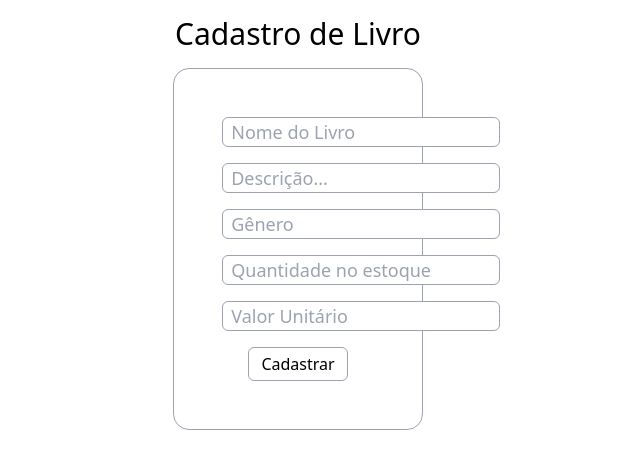
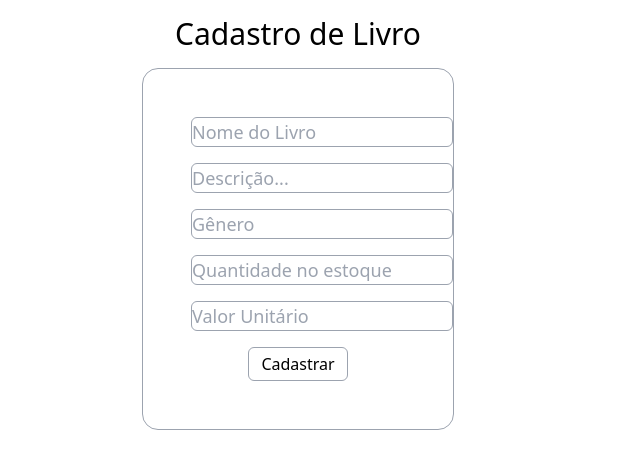
Before and after one commit to LeonardoGuerrini/sistemacadastrolivros, a PHP site: page /cadastrolivro.php in a window 1280 px wide. Shown: the part 56-525 px from the top of the page, without its empty margins (342-982 px from the left). Run offline with PHP 8.4, Linux system fonts and the light colour scheme; the visitor is signed in with stand-in values (Sample User, id 1); some libraries are stand-ins or nearby versions.

Commit message:
Add files via upload

```diff
--- a/cadastrolivro.php
+++ b/cadastrolivro.php
@@ -31,33 +31,33 @@ if (!isset($_SESSION['id'])) {
         </ul>
     </nav>
 
-    <section class="flex flex-col text-center m-4">
+    <section class="flex flex-col text-center m-4 ">
         <h1 class="text-3xl">Cadastro de Livro</h1>
-        <form action="" method="post" class="border rounded-2xl border-gray-400 m-auto mt-4 w-1/5 p-10">
-            <input type="text" name="nomelivro" id="nomelivro" placeholder="Nome do Livro" class="border rounded-md border-gray-400 text-lg m-2 px-2" required>
-            <input type="text" name="descricao" id="descricao" placeholder="Descrição..." class="border rounded-md border-gray-400 text-lg m-2 px-2" required>
-            <input type="text" name="genero" id="genero" placeholder="Gênero" class="border rounded-md border-gray-400 text-lg m-2 px-2" required>
-            <input type="number" name="estoque" id="estoque" placeholder="Quantidade no estoque" class="border rounded-md border-gray-400 text-lg m-2 px-2" required>
-            <input type="number" name="valor" id="valor" placeholder="Valor Unitário" step="0.01" min="0" class="border rounded-md border-gray-400 text-lg m-2 px-2" required>
+        <form action="" method="post" class="border rounded-2xl border-gray-400 m-auto mt-4 p-10 md:w-[50%] lg:w-[40%] xl:w-[25%] 2xl:w-[20%]">
+            <input type="text" name="nome" id="nome" placeholder="Nome do Livro" class="border rounded-md border-gray-400 text-lg m-2" required>
+            <input type="text" name="descricao" id="descricao" placeholder="Descrição..." class="border rounded-md border-gray-400 text-lg m-2" required>
+            <input type="text" name="genero" id="genero" placeholder="Gênero" class="border rounded-md border-gray-400 text-lg m-2" required>
+            <input type="number" name="estoque" id="estoque" placeholder="Quantidade no estoque" class="border rounded-md border-gray-400 text-lg m-2" required>
+            <input type="number" name="valor" id="valor" placeholder="Valor Unitário" step="0.01" min="0" class="border rounded-md border-gray-400 text-lg m-2" required>
             <input type="submit" value="Cadastrar" class="m-2 border rounded-md px-3 py-1 border-gray-400 font-medium hover:cursor-pointer">
         </form>
     </section>
     <?php
-    if(isset($_POST['nomelivro']) && isset($_POST['descricao']) && isset($_POST['genero']) && isset($_POST['estoque']) && isset($_POST['valor'])){
-        $nomelivro = $mysqli->real_escape_string($_POST['nomelivro']);
+    if(isset($_POST['nome']) && isset($_POST['descricao']) && isset($_POST['genero']) && isset($_POST['estoque']) && isset($_POST['valor'])){
+        $nome = $mysqli->real_escape_string($_POST['nome']);
         $descricao = $mysqli->real_escape_string($_POST['descricao']);
         $genero = $mysqli->real_escape_string($_POST['genero']);
         $estoque = $mysqli->real_escape_string($_POST['estoque']);
         $valor = $mysqli->real_escape_string($_POST['valor']);
 
         // Verificar se o livro já existe
-        $sql = "SELECT * FROM livro WHERE nomelivro = '$nomelivro'";
+        $sql = "SELECT * FROM livro WHERE nome = '$nome'";
         $sql_query = $mysqli->query($sql);
 
         if($sql_query->num_rows > 0){
             echo "Usuário já cadastrado";
         } else{
-            $sql = "INSERT INTO livro(nomelivro, descricao, genero, estoque, valor) VALUES ('$nomelivro', '$descricao', '$genero', '$estoque', '$valor')";
+            $sql = "INSERT INTO livro(nome, descricao, genero, estoque, valor) VALUES ('$nome', '$descricao', '$genero', '$estoque', '$valor')";
 
             if($mysqli->query($sql) === TRUE){
                 echo "<p class='text-lg text-center mt-4'>Cadastro realizado com sucesso!</p>";
--- a/index.php
+++ b/index.php
@@ -50,7 +50,7 @@ if (isset($_POST['usuario']) || isset($_POST['senha'])){
 <body>
     <section class="flex flex-col text-center m-4">
         <h1 class="text-3xl">Acesso</h1>
-        <form action="" method="post" class="border rounded-2xl border-gray-400 m-auto mt-4 w-1/5 p-10">
+        <form action="" method="post" class="border rounded-2xl border-gray-400 m-auto mt-4 p-10 lg:1/5">
             <input type="text" name="usuario" id="usuario" placeholder="Usuário" class="border rounded-md border-gray-400 text-lg px-2" required>
             <br>
             <input type="password" name="senha" id="senha" placeholder="Senha" class="border rounded-md border-gray-400 text-lg m-4 px-2" required>
--- a/principal.php
+++ b/principal.php
@@ -34,17 +34,17 @@
 
         <div>
             <h2 class="text-2xl mt-6 text-left">Livros Cadastrados</h2>
-            <div class="livrosCadastrados border rounded-md border-gray-400 w-[72%] mt-4 p-6 sm:w-[70%] sm:mt-4 sm:p-6 md:mt-4 md:p-6 md:w-[35%] lg:mt-4 lg:p-6 lg:w-[13%] ">
+            <div class="livrosCadastrados border rounded-md border-gray-400 w-[72%] mt-4 p-6 sm:w-[70%] sm:mt-4 sm:p-6 md:mt-4 md:p-6 md:w-[35%] lg:mt-4 lg:p-6 lg:w-[25%] 2xl:w-[15%]">
                 <?php
                     include('conexao.php');
                     $conn = new mysqli($host, $username, $senha, $dbname); // Conexão com o banco de dados sendo criada usando a classe mysqli
-                    $sql = "SELECT id, nomelivro FROM livro;"; // Consulta SQL a ser executada
+                    $sql = "SELECT id, nome FROM livro;"; // Consulta SQL a ser executada
                     $resultado = $conn->query($sql); // O método query() executa a consulta SQL no banco de dados
 
                     if ($resultado->num_rows > 0) { // Verifica se a consulta retornou alguma linha
                         // Exibindo os dados de cada linha
                         while($row = $resultado->fetch_assoc()) { // O método num_rows retorna o número de linhas obtidas pela consulta. Se o valor for maior que 0, significa que há registros na tabela | Cada iteração do while processa uma linha de resultado.
-                            echo "ID: " . $row["id"]. " | Nome: " . $row["nomelivro"]. "<br>";
+                            echo "ID: " . $row["id"]. " | Nome: " . $row["nome"]. "<br>";
                         }
                     } else {
                         echo "0 resultados encontrados";
```
